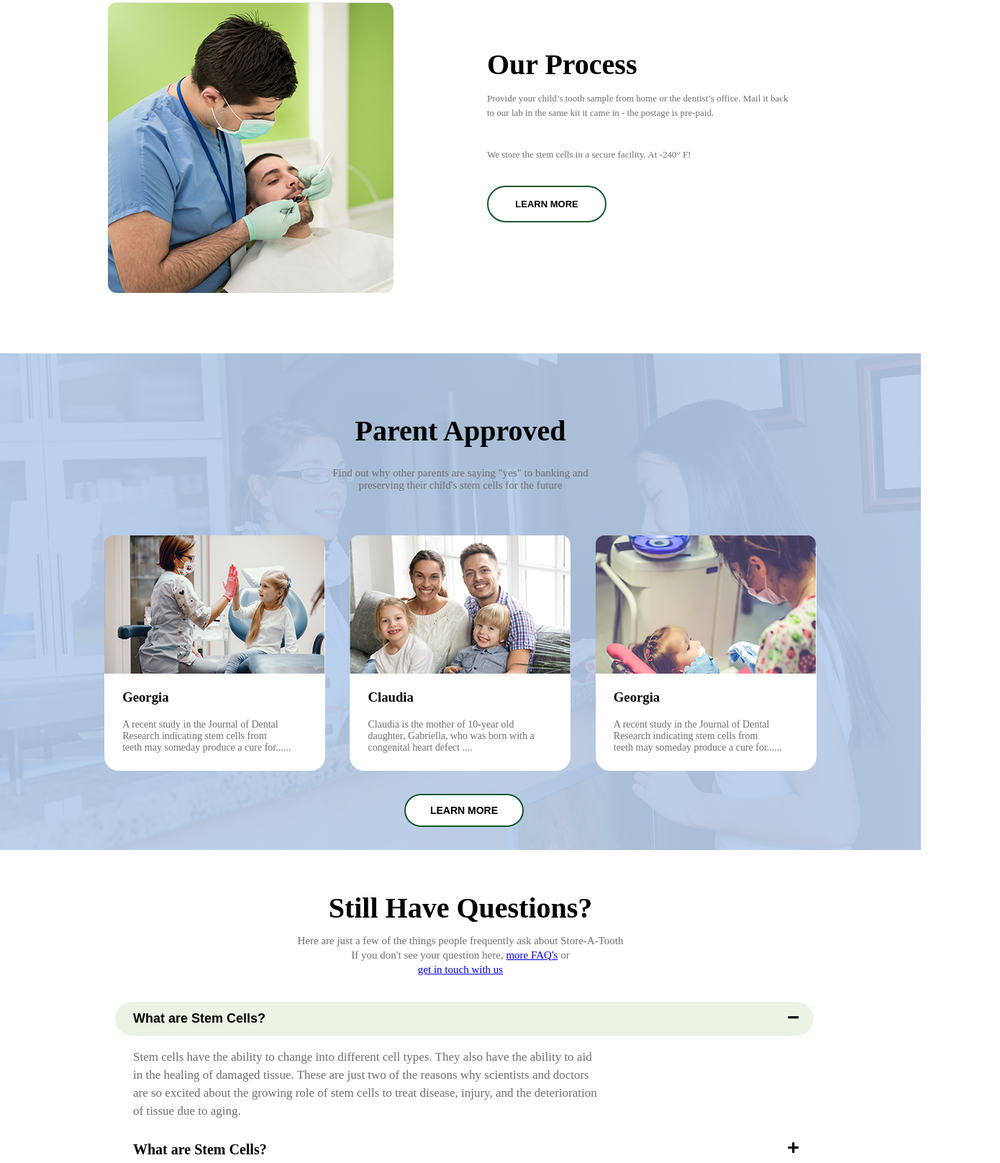
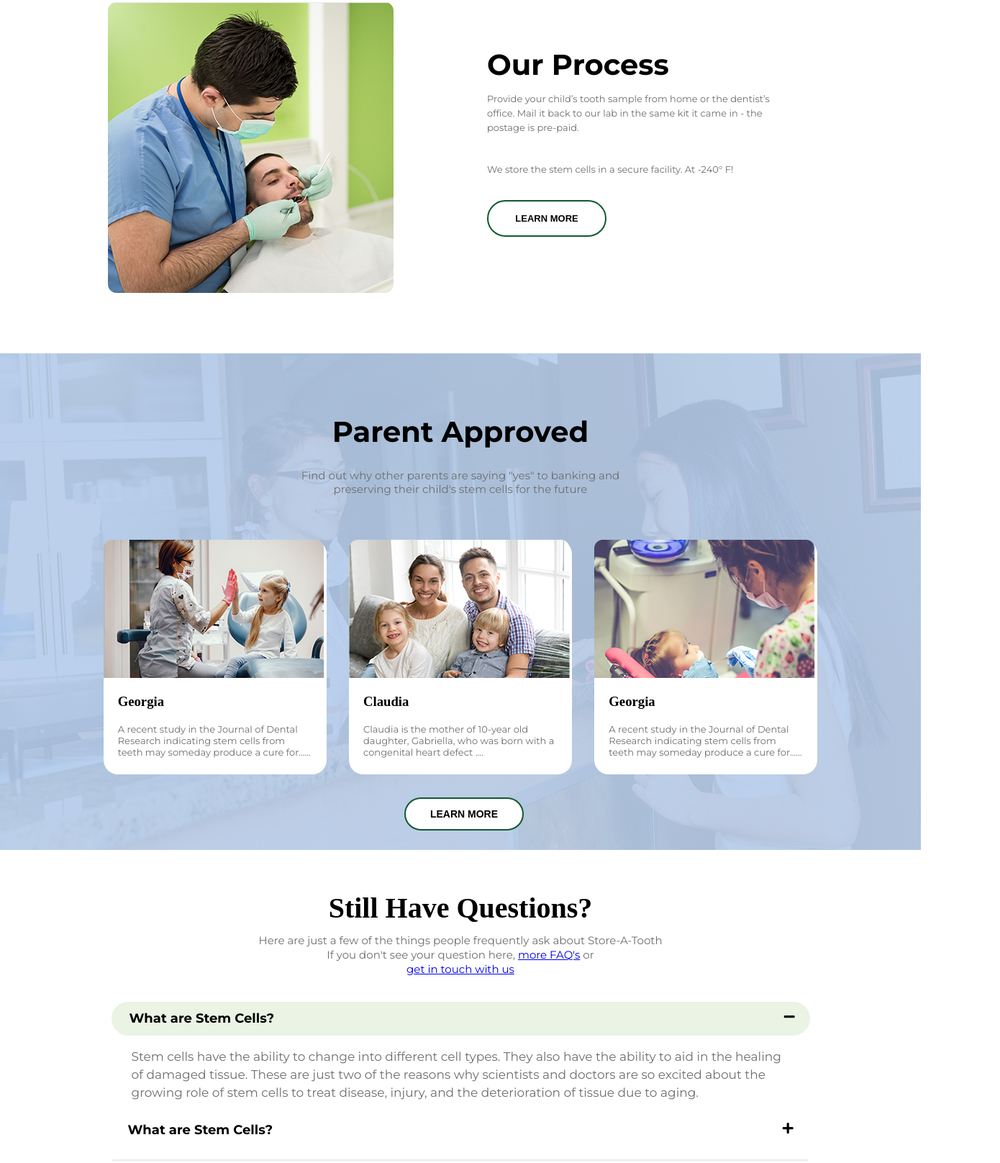
Before and after one commit to thanhlong2411/SAP_DEMO, a plain HTML site: page index.html in a window 1280 px wide. Shown: the part 1977-3593 px from the top of the page at 72% size, 1390 px wide, since content can reach past the window. Drawn offline with Linux system fonts and the light colour scheme.

Commit message:
28-7 Fix

```diff
--- a/assets/css/main.css
+++ b/assets/css/main.css
@@ -258,6 +258,7 @@ body{
     word-wrap: break-word;
     width: 320px;
     line-height: 22px;
+    font-family: 'Montserrat';
 }
 
 .as_seen_on_button button{
@@ -290,10 +291,12 @@ body{
 .our_process_title h1{
     color: black;
     font-size: 40px;
+    font-family: 'Montserrat';
 }
 .our_process_text{
     color: rgb(110, 110, 110);
     font-size: 13px;
+    font-family: 'Montserrat';
 }
 .our_process_text_p2{
     padding-top: 25px;
@@ -337,10 +340,12 @@ body{
 .parent_approved_conten_title h1 {
     color: black;
     font-size: 40px;
+    font-family: 'Montserrat';
 }
 .parent_approved_conten_title p {
     color: rgb(110, 110, 110);
     font-size: 15px;
+    font-family: 'Montserrat';
 }
 
 .parent_approved_conten_text {
@@ -363,13 +368,15 @@ body{
     padding-bottom: 10px
 }
 .parent_approved_video_geo_text {
-    padding-left: 25px;
+    padding-left: 20px;
 }
 .parent_approved_video_geo_text p{
     color: rgb(110, 110, 110);
-    font-size: 14px;
+    font-size: 13px;
     word-wrap: break-word;
-    width: 250px;
+    width: 290px;
+    font-family: 'Montserrat';
+
 }
 .geo__button {
     padding-right: 70px;
@@ -408,6 +415,7 @@ geo__button_bored:hover{
     font-size: 15px;
     line-height: 20px;
     margin-top: -15px;
+    font-family: 'Montserrat';
 }
 
 .still_have_questions_title{
@@ -416,7 +424,7 @@ geo__button_bored:hover{
 }
 
 .still_have_questions_button_text{
-    padding-left: 160px;
+    text-align: -webkit-center;
 }
 .still_have_questions_button_text img{
     width: 970px;
@@ -425,22 +433,25 @@ geo__button_bored:hover{
 }
 .still_have_questions_button_text h3{
     color: black;
-    font-size: 20px;
+    font-size: 18px;
     font-weight: bold;
     padding-top: 10px;
     width: 925px;
-    padding-left: 25px;
+    text-align: left;
+    font-family: 'Montserrat';
+
 }
 .still_have_questions_button_text h3 i{
     font-size: 17px;
     float: right;
 }
 .still_have_questions_button_text p{
-    width: 650px;
-    padding-left: 25px;
+    width: 915px;
     font-size: 17px;
     color: rgb(110, 110, 110);
     line-height: 25px;
+    font-family: "Montserrat";
+    text-align: left;
 }
 
 .still_have_questions_button_text_button{
@@ -453,6 +464,7 @@ geo__button_bored:hover{
     background-color: #eaf3e4;
     text-align: left;
     padding-left: 25px;
+    font-family: 'Montserrat';
 }
 .still_have_questions_button_text_button i{
     float: right;
@@ -464,7 +476,7 @@ geo__button_bored:hover{
 
 }
 .still_have_questions_button_space img{
-    width: 1170px;
+    width: 100%;
     height: 5px;
     padding: 0 55px 0 55px;
 }
--- a/assets/css/mobile.css
+++ b/assets/css/mobile.css
@@ -1,3 +1,5 @@
+
+
 @media only screen  and (max-width:1220px){
 
     .header__navbar_menu{
@@ -45,6 +47,9 @@
     .as_seen_on_button button{
         height: 42px;
         width: 142px;
+    }
+    .still_have_questions_button {
+        margin: none;
     }
     .parent_approved {
         height: 1530px;
@@ -129,7 +134,7 @@
         height: 45px;
     }
     .still_have_questions_button_text h3 {
-        font-size: 20px;
+        font-size: 17px;
         width: 705px;
     }
     .still_have_questions_button_text img {
@@ -137,6 +142,9 @@
     }
     .still_have_questions_button_text {
         padding-left: 110px;
+    }
+    .still_have_questions_button_text p {
+        width: 690px;
     }
     .enter__button_1 {
         font-size: 14px;
@@ -665,8 +673,8 @@
     .parent_approved_conten_title p {
         color: rgb(110, 110, 110);
         font-size: 12px;
-        width: 368px;
-        margin-left: -101px;
+        width: 283px;
+         margin-left: -60px;
     }
     .still_have_questions h1{
 
```
